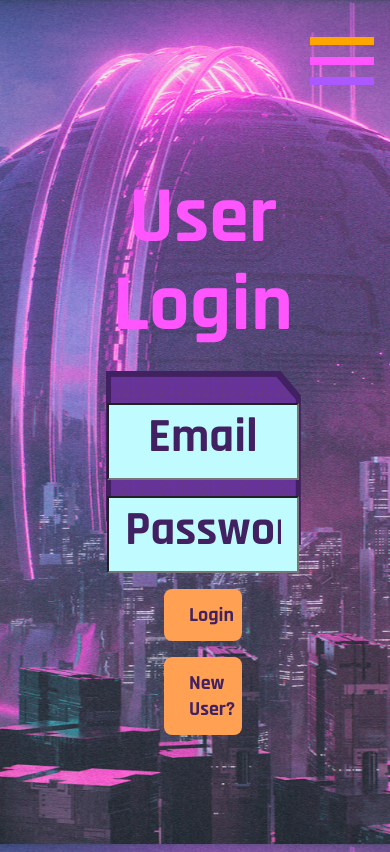
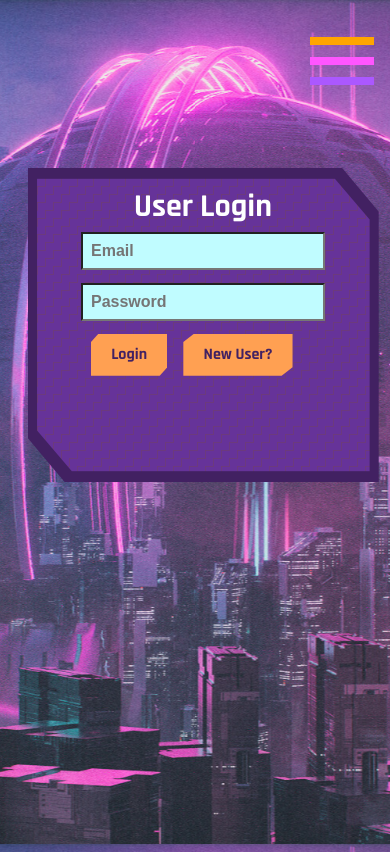
Before and after one commit to HackMerced/HackMerced-X-Live, a React (Vite) app: page /login in a window 390 px wide. Shown: the top 852 px of the page. Built offline with nearby package versions, Linux system fonts and the light colour scheme.

Commit message:
login impelmetnation - jet

```diff
--- a/src/Components/CSS/Hamburger.css
+++ b/src/Components/CSS/Hamburger.css
@@ -52,6 +52,7 @@
         position: absolute;
         padding-top: 50px;
         padding-bottom: 30px;
+        outline: red solid 3px;
     }
 
     .burger-bar:nth-child(2){
--- a/src/Components/CSS/Login.css
+++ b/src/Components/CSS/Login.css
@@ -18,6 +18,8 @@
     background-position: center;
     background-size: contain; /* Adjust the image size */
 
+    position: relative;
+    outline: red solid 3px;
 
 }
 
@@ -41,7 +43,7 @@
     color :#422162;
     font-weight: 1000;
     font-size: 2em;
-    width :80%;
+    width: 80%;
     /* font-family: 'Rajdhani'; */
 }
 
--- /dev/null
+++ b/src/Components/CSS/Login2.css
@@ -0,0 +1,107 @@
+.login-container{
+    /* outline: green solid 3px; */
+    position: relative;
+    max-width: 100vw;
+    top: 1rem;
+    width: 100%;
+    /* justify-content: center;
+    align-items: center; */
+}
+.login-panel{
+    /* outline: red solid 3px; */
+    position: relative;
+    /* left: 50%;
+    transform: translate(-50%); */
+    z-index: -1;
+    width: 35rem;
+    max-width: 100%;
+}
+
+.login-title{
+    position: absolute;
+    top: -2rem;
+    left: 50%;
+    transform: translate(-50%);
+    padding-top: 3rem;
+    font-size: 3.5em;
+}
+
+.login-container form{
+    position: absolute;
+    top: 9rem;
+    left: 50%;
+    transform: translate(-50%);
+    display:flex;
+    flex-direction: column;
+    justify-content: space-between;
+    align-items: center;
+    gap: 1em;
+}
+
+.login-form input {
+    /* position: absolute; */
+    background-color: #C0FCFF;
+    padding :.5em;
+    color :#422162;
+    font-weight: 1000;
+    /* font-size: 1.9em; */
+    font-size: clamp(1.2em, 2vw, 1.9em);
+}
+
+.login-button-stack{
+    display:flex;
+    flex-direction: column;
+    gap: 1em;
+}
+
+.login-button {
+    background-color: #FFA052;
+    color :#422162 ;
+    font-weight: 1000;
+    border-radius: 0%;
+    font-size: 1.2em;
+    clip-path: polygon(
+        0 20%,
+        10% 0,
+        100% 0,
+        100% 80%,
+        90% 100%,
+        0% 100%
+    );
+}
+
+
+/* Viewports */
+
+@media screen and (min-width: 300px) and (max-width: 880px) {
+    .login-container{
+        top: 3rem;
+    }
+    .login-panel{
+        width: 90%;
+    }
+    .login-title{
+        padding-top: 2rem;
+        font-size: 2em;
+    }
+    .login-container form{
+        top: 4rem;
+        gap:0.8rem;
+    }
+    .login-form input {
+        width: 100%;
+        font-size: 100%;
+    }
+    .login-button-stack{
+        display:flex;
+        flex-direction: row;
+        gap: 1rem;
+        /* outline: red solid 3px; */
+        max-height: 3rem;
+        width: 14rem;
+    }
+    .login-button{
+        font-size: 1em;
+    }
+
+}
--- a/src/Components/CSS/Prizes.css
+++ b/src/Components/CSS/Prizes.css
@@ -97,6 +97,21 @@
   font-weight: 500;
 }
 
+.prizes-claim{
+  background-color: #FFA052;
+    color :#422162 ;
+    font-weight: 1000;
+    border-radius: 0%;
+    clip-path: polygon(
+        0 20%,
+        10% 0,
+        100% 0,
+        100% 80%,
+        90% 100%,
+        0% 100%
+    );
+}
+
 /* man builds worlds least responsive page; asked to leave project */
 
 /* Viewports */
--- a/src/Components/Login.jsx
+++ b/src/Components/Login.jsx
@@ -1,5 +1,5 @@
 // import React from 'react';
-import './CSS/Login.css'
+import './CSS/Login2.css'
 import { useNavigate } from 'react-router-dom';
 // import { useState } from 'react';
 
@@ -9,15 +9,15 @@ function Login() {
     return (
       <>
         <div className="login-container">
-            <h1 className="title">User Login</h1>
+            <img src="/authAssets/authPanel.png" className='login-panel' alt='Login Panel'/>
+            <h1 className="login-title">User Login</h1>
             <form className='login-form'>
               <input type="email" name="" id="email" placeholder='Email'/>
               <input type="password" name="" id="pw" placeholder='Password'/>
-              <button type="submit" id='login'>Login</button>
-              <button type="button"
-              id='signup'
-              onClick={() => navigate('/signup')}
-              >New User?</button>
+              <div className="login-button-stack">
+                <button type="submit" id='login' className="login-button">Login</button>
+                <button type="button" id='signup' className="login-button" onClick={() => navigate('/signup')}>New User?</button>
+              </div>
             </form>
         </div>
       </>
--- a/src/Components/PunchCard.jsx
+++ b/src/Components/PunchCard.jsx
@@ -6,7 +6,7 @@ function PunchCard() {
     return (
       <div className="PunchCard">
         <div className='punch-header'>
-          <h1>HackMerced X PunchCard Page</h1>
+          {/* <h1>Punch Card</h1> */}
         </div>
         <div className='punch-body'>
           <div className='container-parent'>
--- a/src/index.css
+++ b/src/index.css
@@ -1,5 +1,8 @@
+
+@import url('https://fonts.googleapis.com/css2?family=Rajdhani:wght@300;400;500;600;700&display=swap');
+
 :root {
-  font-family: Inter, system-ui, Avenir, Helvetica, Arial, sans-serif;
+  font-family: 'Rajdhani', sans-serif, Inter, system-ui, Avenir, Helvetica, Arial;
   line-height: 1.5;
   font-weight: 400;
 
```
